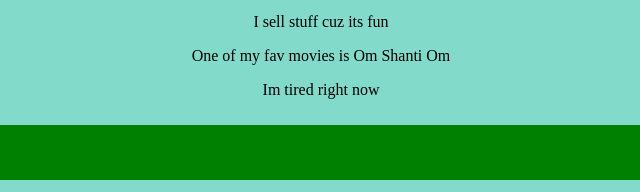
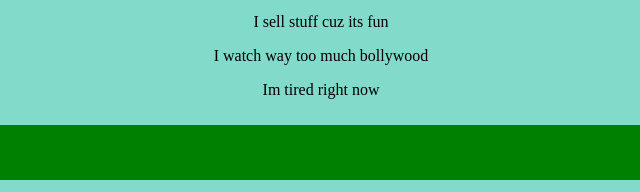
Before and after one commit to Fs4life13/Personal-page-, a plain HTML site: page index.html in a window 1280 px wide. Shown: the part 844-1036 px from the top of the page, 339-979 px from the left. Drawn offline with Linux system fonts and the light colour scheme.

Commit message:
Update index.html

```diff
--- a/index.html
+++ b/index.html
@@ -63,7 +63,7 @@
           <li>Cricket with my other cousin and brother( most of the time beating my bro)</li>
           <li>Daydreaming</li>
            <h2>Other weird moments in my life </h2>
-        <p>I met a guy who was almost born exactly one day after me</p> <p>Im a late person wake up late and sleep late</p> <p>I snuck in to masjid al nabi as my 6(now 7) year old cousin</p> <p>I sell stuff cuz its fun</p> <P>One of my fav movies is Om Shanti Om</p> <p> Im tired right now</P>
+        <p>I met a guy who was almost born exactly one day after me</p> <p>Im a late person wake up late and sleep late</p> <p>I snuck in to masjid al nabi as my 6(now 7) year old cousin</p> <p>I sell stuff cuz its fun</p> <P>I watch way too much bollywood</p> <p> Im tired right now</P>
   </div>
 
 
```
